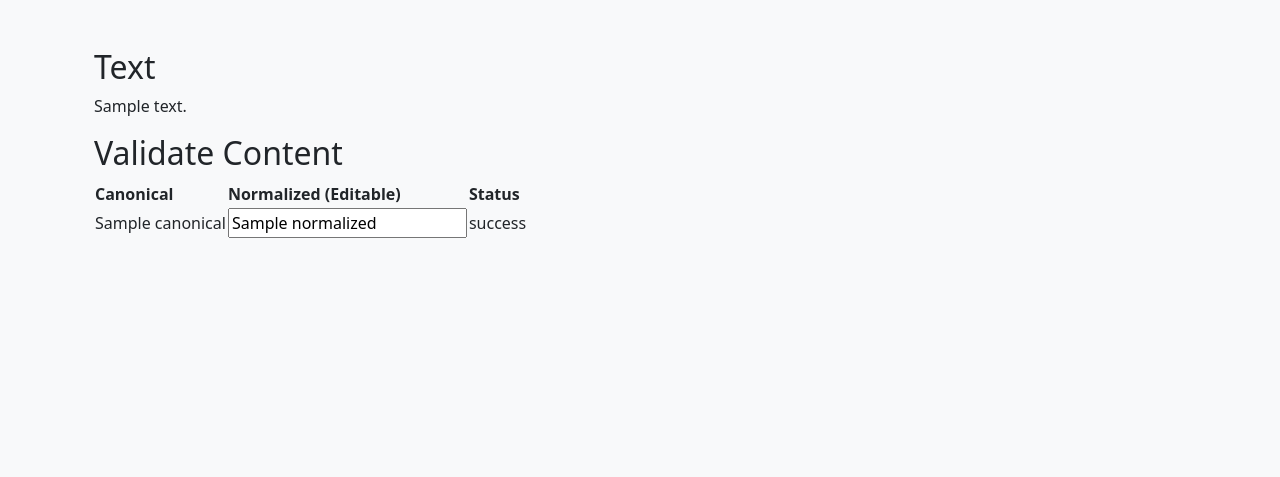
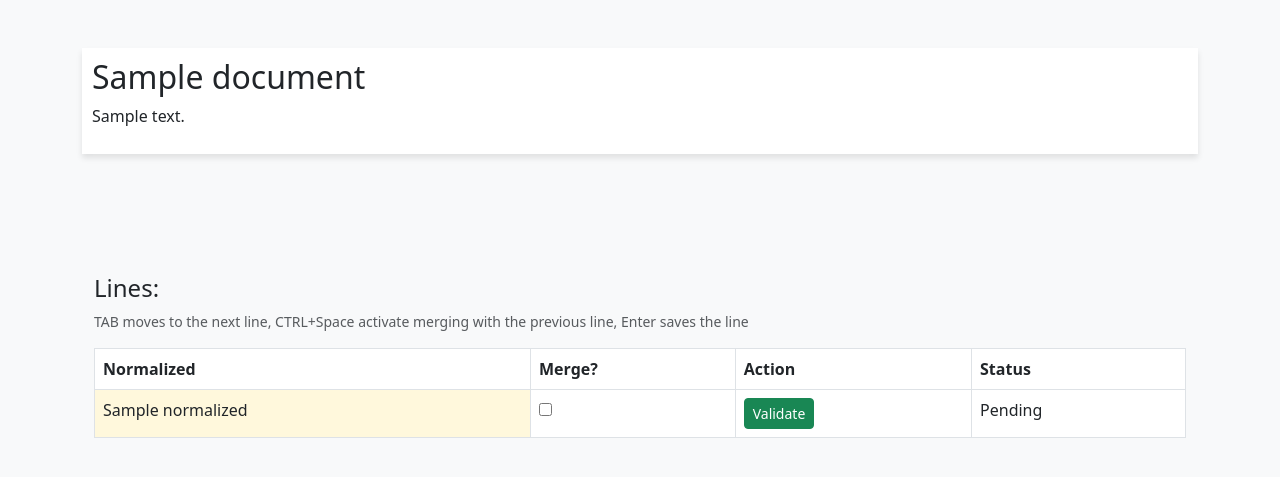
Before and after one commit to PonteIneptique/paramhtrs-app, a Flask app: template templates/lines.html in a window 1280 px wide. Shown: the top 477 px of the page. Run offline with Flask 3, Linux system fonts and the light colour scheme; the template is opened without the code that fills it: most values are stand-ins (such as "Sample title", 1, 10 or a date in 2020); parts of the project's set-up code (start-up, migrations or seed data) failed here and were passed over.

Commit message:
Current status

```diff
--- a/app.py
+++ b/app.py
@@ -11,10 +11,15 @@ class Line:
     canonical: str
     normalized: str
     status: str = "Pending"
+    merge: bool = False
 
     @property
     def length(self):
         return len(self.canonical)
+
+    @property
+    def end(self):
+        return len(self.canonical) + self.start
 
 
 @dataclass
@@ -23,6 +28,35 @@ class Doc:
     title: str
     text: str
     lines: List[Line] = field(default_factory=list)
+
+    def preprocess_lines(self):
+        """Ensure that any uncovered text is assigned an empty Line object."""
+        new_lines = []
+        last_end = 0
+        line_id = 1  # Start IDs at 1
+
+        # Sort lines by start index
+        sorted_lines = sorted(self.lines, key=lambda l: l.start)
+
+        for line in sorted_lines:
+            # If there's a gap before this line, create an empty line
+            if line.start > last_end:
+                if self.text[last_end:line.start].strip():
+                    new_lines.append(
+                        Line(id=line_id, start=last_end, canonical=self.text[last_end:line.start], normalized="")
+                    )
+                    line_id += 1
+
+            # Add the actual mapped line
+            new_lines.append(Line(id=line_id, start=line.start, canonical=line.canonical, normalized=line.normalized))
+            line_id += 1
+            last_end = line.end  # Move last_end forward
+
+        # If there's text left at the end, add an empty line
+        if last_end < len(self.text) and self.text[last_end:].strip():
+            new_lines.append(Line(id=line_id, start=last_end, canonical=self.text[last_end:], normalized=""))
+
+        self.lines = new_lines  # Replace with preprocessed lines
 
 
 app = Flask(__name__)
@@ -46,6 +80,7 @@ with open("source/n10.jsonl") as f:
                 if line.get("wits")
             ]
         )
+        elements[j["uid"]].preprocess_lines()
 
 @app.route("/")
 def index():
@@ -53,8 +88,9 @@ def index():
     return render_template("index.html", documents=elements)
 
 
-@app.route("/document/<int:doc_id>/lines") # Should deal with lines / page
+@app.route("/document/<doc_id>/lines") # Should deal with lines / page
 def lines(doc_id):
+    doc_id = int(doc_id)
     return render_template("lines.html", lines=elements[doc_id].lines, document=elements[doc_id])
 
-app.run()
+app.run(debug=True)
--- a/templates/base.html
+++ b/templates/base.html
@@ -5,6 +5,38 @@
     <meta name="viewport" content="width=device-width, initial-scale=1.0">
     <title>{% block title %}Validation Page{% endblock %}</title>
     <link href="https://cdn.jsdelivr.net/npm/bootstrap@5.3.0/dist/css/bootstrap.min.css" rel="stylesheet">
+    <style>
+        #document-text-container {
+            position: sticky;
+            top: 0;
+            background: white;
+            padding: 10px;
+            box-shadow: 0px 4px 6px rgba(0, 0, 0, 0.1);
+            z-index: 1000;
+        }
+
+        /* Ensure content doesn't get hidden */
+        .content-container {
+            margin-top: 120px;
+        }
+
+        /* Highlight when focused */
+        .highlight {
+            background-color: yellow;
+            font-weight: bold;
+        }
+
+        /* Editable table cells */
+        td[contenteditable="true"] {
+            background-color: #fff8dc;
+            cursor: text;
+            min-width: 150px;
+        }
+
+        td[contenteditable="true"]:focus {
+            outline: 2px solid #007bff;
+        }
+    </style>
 </head>
 <body class="bg-light">
     <div class="container mt-5">
--- a/templates/lines.html
+++ b/templates/lines.html
@@ -1,54 +1,142 @@
 {% extends "base.html" %}
 
 {% block content %}
-<div class="container">
-    <h2>Text</h2>
-    <p>{{document.text}}</p>
-    <h2>Validate Content</h2>
-    <form id="validation-form">
-        <table>
+
+    <div id="document-text-container">
+        <h2>{{ document.title }}</h2>
+        <p id="document-text">{{ document.text }}</p>
+    </div>
+
+    <div class="container content-container">
+        <h4>Lines:</h4>
+        <p class="form-text text-muted">TAB moves to the next line, CTRL+Space activate merging with the previous line, Enter saves the line</p>
+        <table class="table table-bordered">
             <thead>
                 <tr>
-                    <th>Canonical</th>
-                    <th>Normalized (Editable)</th>
+                    <th>Normalized</th>
+                    <th>Merge?</th>
+                    <th>Action</th>
                     <th>Status</th>
                 </tr>
             </thead>
             <tbody>
-                {% for line in lines %}
+                {% for line in document.lines %}
                     <tr>
-                    <td>{{ line.canonical }}</td>
+                        <td contenteditable="true" class="editable-cell"
+                            data-id="{{ line.id }}"
+                            data-start="{{ line.start }}"
+                            data-end="{{ line.end }}"
+                            onfocus="highlightText(this)"
+                            onblur="removeHighlight()">{{ line.normalized }}</td>
                         <td>
-                        <input type="text" id="norm-{{ line.id }}" value="{{ line.normalized }}" oninput="validateInput('{{ line.id }}')">
+                            <input type="checkbox" class="merge-checkbox" data-id="{{ line.id }}">
                         </td>
-                    <td id="status-{{ line.id }}">{{ line.status }}</td>
+                        <td>
+                            <button class="btn btn-success btn-sm" onclick="saveLine(this.closest('tr'))">Validate</button>
+                        </td>
+                        <td class="status-cell">Pending</td>
                     </tr>
                 {% endfor %}
             </tbody>
         </table>
-    </form>
+
     </div>
 
     <script>
-function validateInput(id) {
-    let inputField = document.getElementById(`norm-${id}`);
-    let statusField = document.getElementById(`status-${id}`);
+        function highlightText(td) {
+            let start = parseInt(td.getAttribute("data-start"));
+            let end = parseInt(td.getAttribute("data-end"));
+            let textElement = document.getElementById("document-text");
+            let originalText = textElement.textContent;
 
-    fetch("/validate", {
+            // Restore original text before applying new highlight
+            textElement.innerHTML = originalText;
+
+            let highlightedText = "";
+            highlightedText += originalText.slice(0, start);
+            highlightedText += `<span class="highlight">${originalText.slice(start, end)}</span>`;
+            highlightedText += originalText.slice(end);
+
+            textElement.innerHTML = highlightedText;
+        }
+
+        function removeHighlight() {
+            let textElement = document.getElementById("document-text");
+            textElement.innerHTML = textElement.textContent; // Restore original text
+        }
+        document.addEventListener("DOMContentLoaded", function () {
+            let editableCells = document.querySelectorAll(".editable-cell");
+
+            editableCells.forEach(cell => {
+                cell.addEventListener("keydown", function (event) {
+                    if (event.key === "Tab") {
+                        event.preventDefault();
+                        moveToNextCell(this);
+                    } else if (event.key === " " && event.ctrlKey) {
+                        event.preventDefault();
+                        toggleMergeCheckbox(this);
+                    } else if (event.key === "Enter") {
+                        event.preventDefault();
+                        saveLine(this.closest("tr"));
+                    }
+                });
+            });
+        });
+
+        function moveToNextCell(currentCell) {
+            let cells = Array.from(document.querySelectorAll(".editable-cell"));
+            let index = cells.indexOf(currentCell);
+
+            if (index !== -1 && index < cells.length - 1) {
+                cells[index + 1].focus();
+            }
+        }
+
+        function toggleMergeCheckbox(cell) {
+            let row = cell.closest("tr");
+            let checkbox = row.querySelector(".merge-checkbox");
+
+            if (checkbox) {
+                checkbox.checked = !checkbox.checked;
+            }
+        }
+
+function saveLine(row) {
+    let editableTd = row.querySelector(".editable-cell");
+    let mergeCheckbox = row.querySelector(".merge-checkbox");
+    let statusTd = row.querySelector(".status-cell");
+    let lineId = editableTd.getAttribute("data-id");
+    let newText = editableTd.textContent.trim();
+    let mergeWithPrevious = mergeCheckbox.checked;
+
+    statusTd.textContent = "Saving...";
+
+    fetch("/update_line", {
         method: "POST",
-        headers: { "Content-Type": "application/json" },
-        body: JSON.stringify({ id: id, normalized: inputField.value })
+        headers: {
+            "Content-Type": "application/json"
+        },
+        body: JSON.stringify({
+            "id": lineId,
+            "normalized": newText,
+            "merge": mergeWithPrevious
+        })
     })
     .then(response => response.json())
     .then(data => {
-        statusField.textContent = data.status ? "Valid" : "Invalid";
-        statusField.style.color = data.status ? "green" : "red";
+        if (data.status === "success") {
+            statusTd.textContent = "✔ Saved";
+            statusTd.style.color = "green";
+        } else {
+            statusTd.textContent = "❌ Error";
+            statusTd.style.color = "red";
+        }
     })
-    .catch(error => {
-        console.error("Error:", error);
-        statusField.textContent = "Error";
-        statusField.style.color = "orange";
+    .catch(() => {
+        statusTd.textContent = "❌ Error";
+        statusTd.style.color = "red";
     });
 }
+
     </script>
 {% endblock %}
```
Lines whose indentation alone changed are shown as unchanged.
